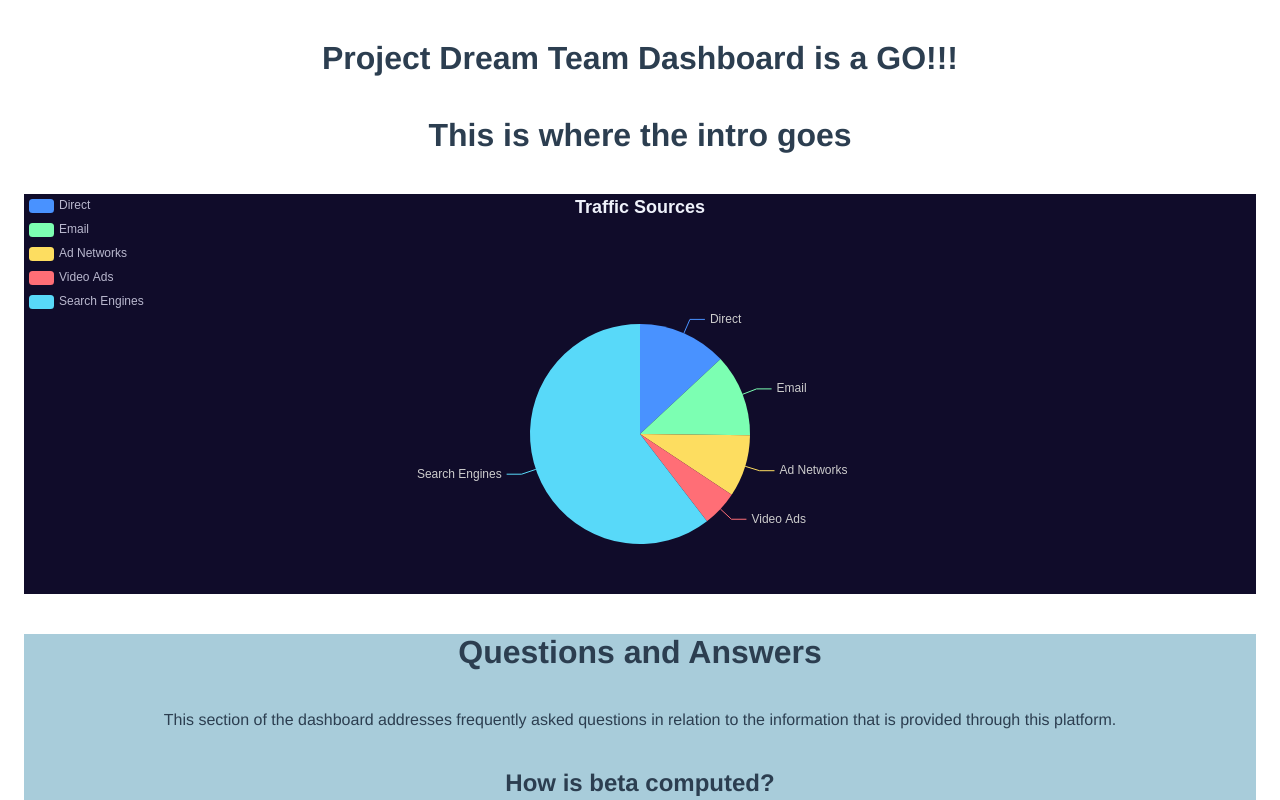
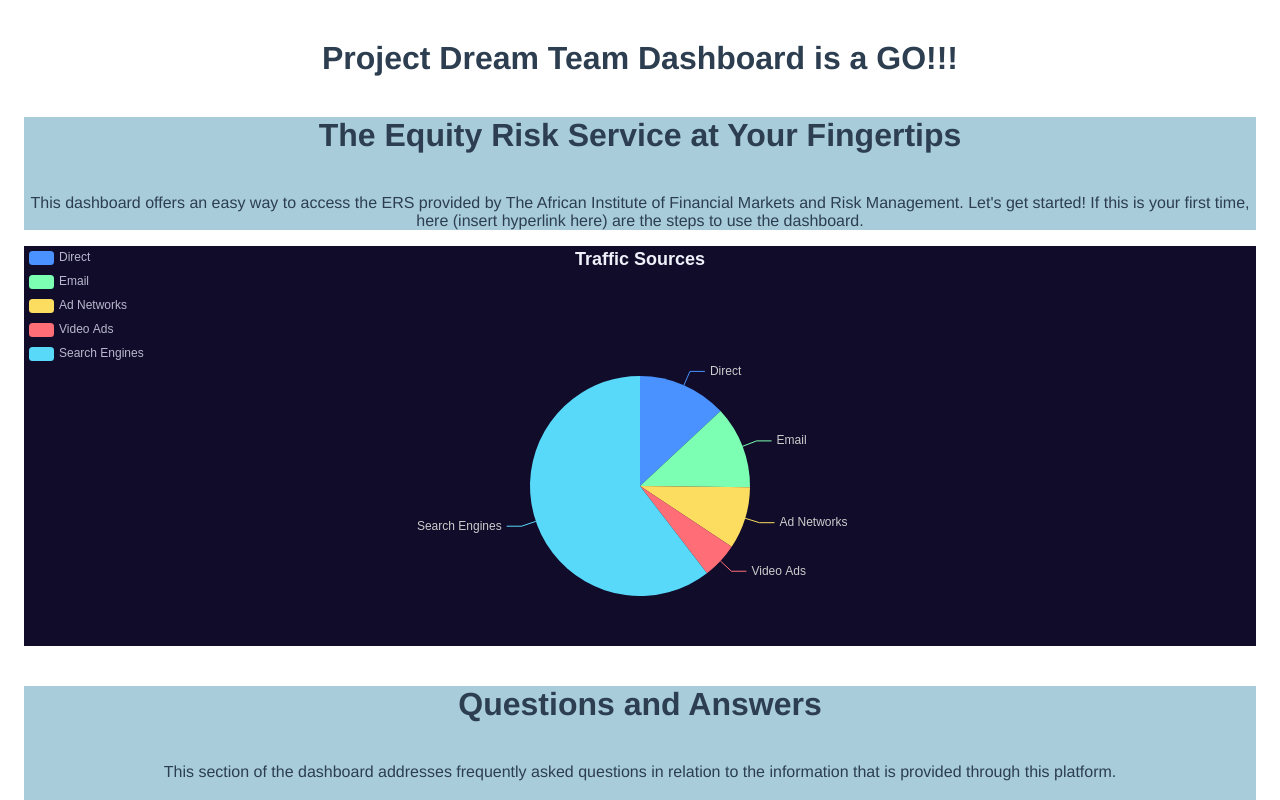
Before and after one commit to DominicGBauer/system-design-dashboard, a Vue app: page / in a window 1280 px wide. Shown: the top 800 px of the page. Built offline with nearby package versions, Linux system fonts and the light colour scheme; no server answers.

Commit message:
chore: updated intro

```diff
--- a/src/App.vue
+++ b/src/App.vue
@@ -3,7 +3,6 @@
   <Introduction />
   <Dashboard />
   <Faq />
-
 </template>
 
 <script>
--- a/src/components/Introduction.vue
+++ b/src/components/Introduction.vue
@@ -1,6 +1,8 @@
 <template>
   <div>
-    <h1>This is where the intro goes</h1>
+    <h1>The Equity Risk Service at Your Fingertips</h1>
+    <p> This dashboard offers an easy way to access the ERS provided by The African Institute of Financial Markets and Risk Management.
+    Let's get started! If this is your first time, here (insert hyperlink here) are the steps to use the dashboard. </p>
   </div>
 </template>
 
@@ -14,4 +16,8 @@ export default {
 h1 {
   margin: 40px 0;
 }
+
+div {
+  background-color: rgb(168, 204, 218);
+}
 </style>
```
Also changed, not shown: 1 other file (tests, documents, lock files or other folders).
